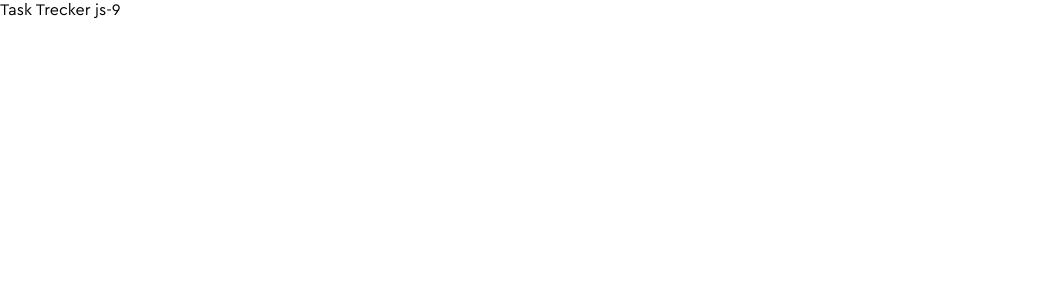
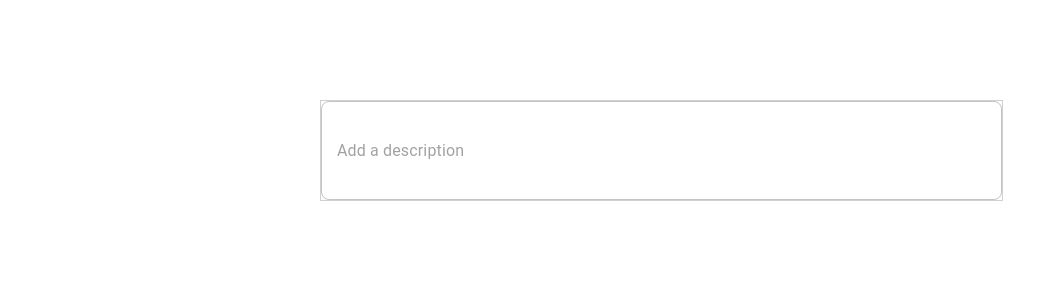
Before and after one commit to peaksoft-school/task-tracker-js9, a React (Create React App) app: page / in a window 1280 px wide. Shown: the top 300 px of the page, without its empty margins (0-1062 px from the left). Built offline with nearby package versions, Linux system fonts and the light colour scheme.

Commit message:
finished modal task

```diff
--- a/src/App.js
+++ b/src/App.js
@@ -1,4 +1,18 @@
+import { Input } from './components/UI/input/Input'
+
 function App() {
-   return <div>Task Trecker js-9</div>
+   return (
+      <div>
+         <Input
+            placeholder="Add a description"
+            type="text"
+            padding="8px 16px"
+            height="5.18rem"
+            width="42.68rem"
+            borderRadiuss="8px"
+            border="1px solid #D0D0D0;"
+         />
+      </div>
+   )
 }
 export default App
--- /dev/null
+++ b/src/components/UI/input/Input.jsx
@@ -0,0 +1,29 @@
+import { TextField, styled } from '@mui/material'
+import React, { forwardRef } from 'react'
+
+export const Input = forwardRef(
+   ({ type, borderRadius, placeholder, ...props }, ref) => {
+      return (
+         <StyledInput
+            type={type}
+            ref={ref}
+            placeholder={placeholder}
+            {...props}
+         />
+      )
+   }
+)
+
+const StyledInput = styled(TextField)((props) => ({
+   width: props.width,
+   marginLeft: '25%',
+   marginTop: '100px',
+   border: props.border,
+   '& .css-1t8l2tu-MuiInputBase-input-MuiOutlinedInput-input': {
+      height: props.height,
+      padding: props.padding,
+   },
+   '& .css-1qi90xi-MuiInputBase-root-MuiOutlinedInput-root': {
+      borderRadius: props.borderRadiuss,
+   },
+}))
--- a/src/index.js
+++ b/src/index.js
@@ -1,10 +1,10 @@
 import React from 'react'
 import ReactDOM from 'react-dom/client'
+import 'react-toastify/dist/ReactToastify.css'
 import { ToastContainer } from 'react-toastify'
 import { ThemeProvider } from '@mui/material'
 import { theme } from './assets/styles/theme'
 import './index.css'
-import 'react-toastify/dist/ReactToastify.css'
 import App from './App'
 
 const root = ReactDOM.createRoot(document.getElementById('root'))
```
Also changed, not shown: src/components/UI/modal/Modal.jsx (+4 -6 lines).
